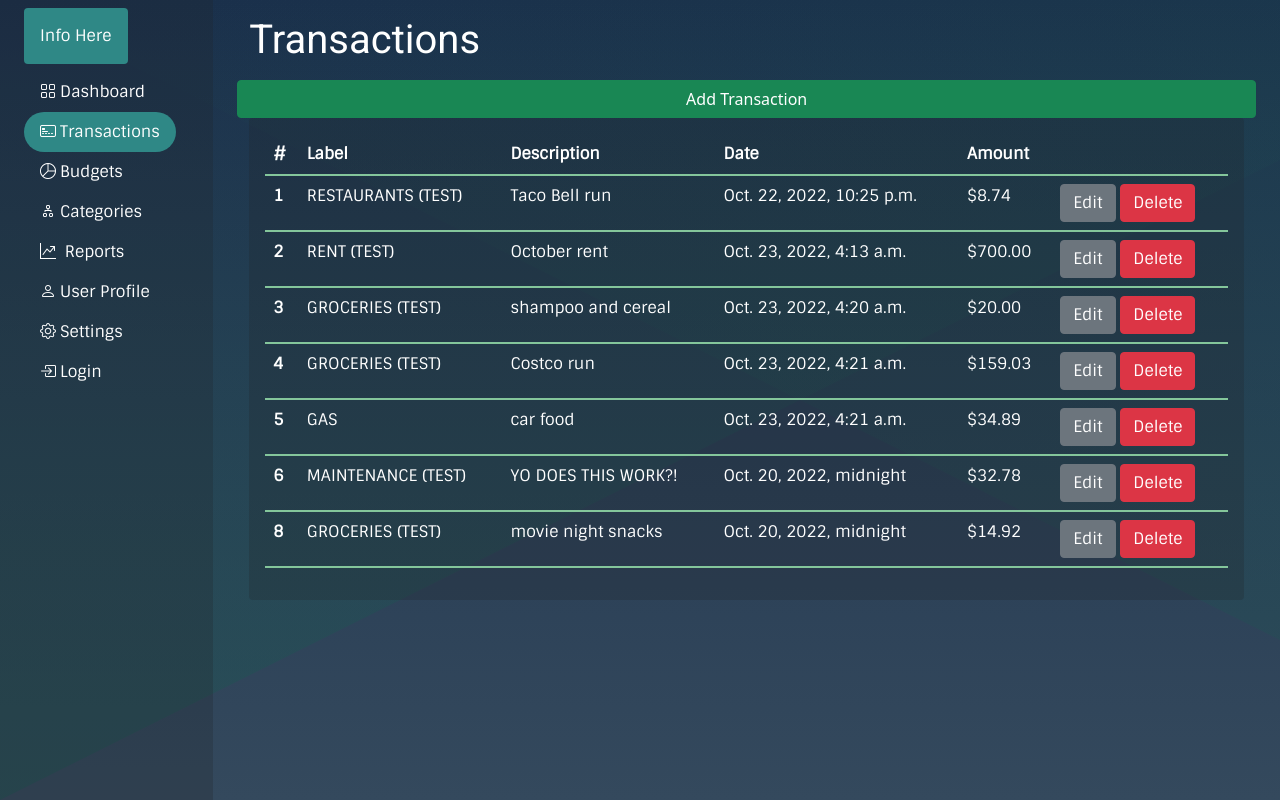
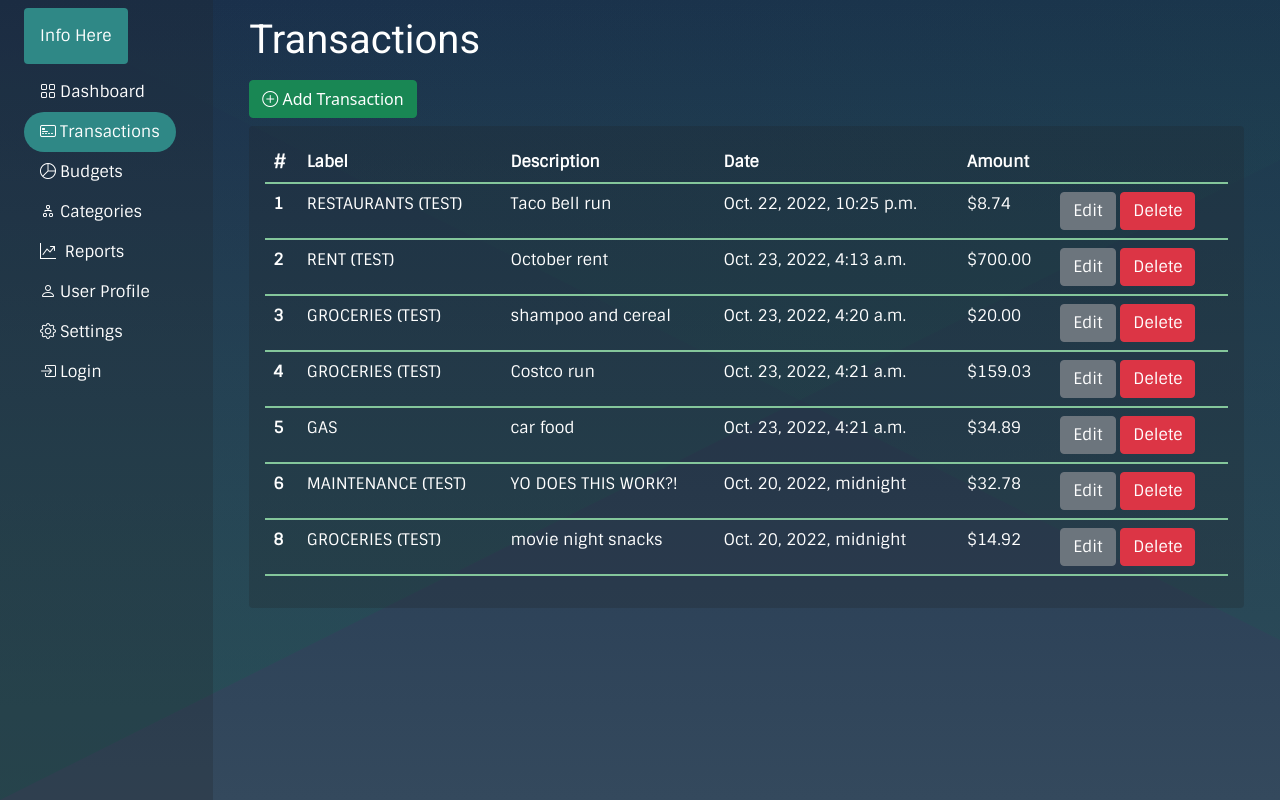
Before and after one commit to tkashi137/WEB4350_Capstone, a Django app: page /budget/transactions/ in a window 1280 px wide. Run offline with Django 4.2, Linux system fonts and the light colour scheme; data comes from the database, SQL or seed files in the repository; some libraries are stand-ins or nearby versions.

Commit message:
Design Updates

```diff
--- a/budget/templates/budget/transactions.html
+++ b/budget/templates/budget/transactions.html
@@ -9,7 +9,9 @@
             </div>
         </div>
         <div class="row mt-2">
-            <a class="btn btn-success" href="{% url 'create_transaction' %}" role="button">Add Transaction</a>
+        <div class="col-md-3 pb-2">
+            <a class="btn btn-success" href="{% url 'create_transaction' %}" role="button"><i class="bi bi-plus-circle text-white"></i> Add Transaction</a>
+        </div>
             <div class="col-md-12">
                 <div class="card text-white bg-dark h-100 bg-opacity-25">
                     <div class="card-body">
```
